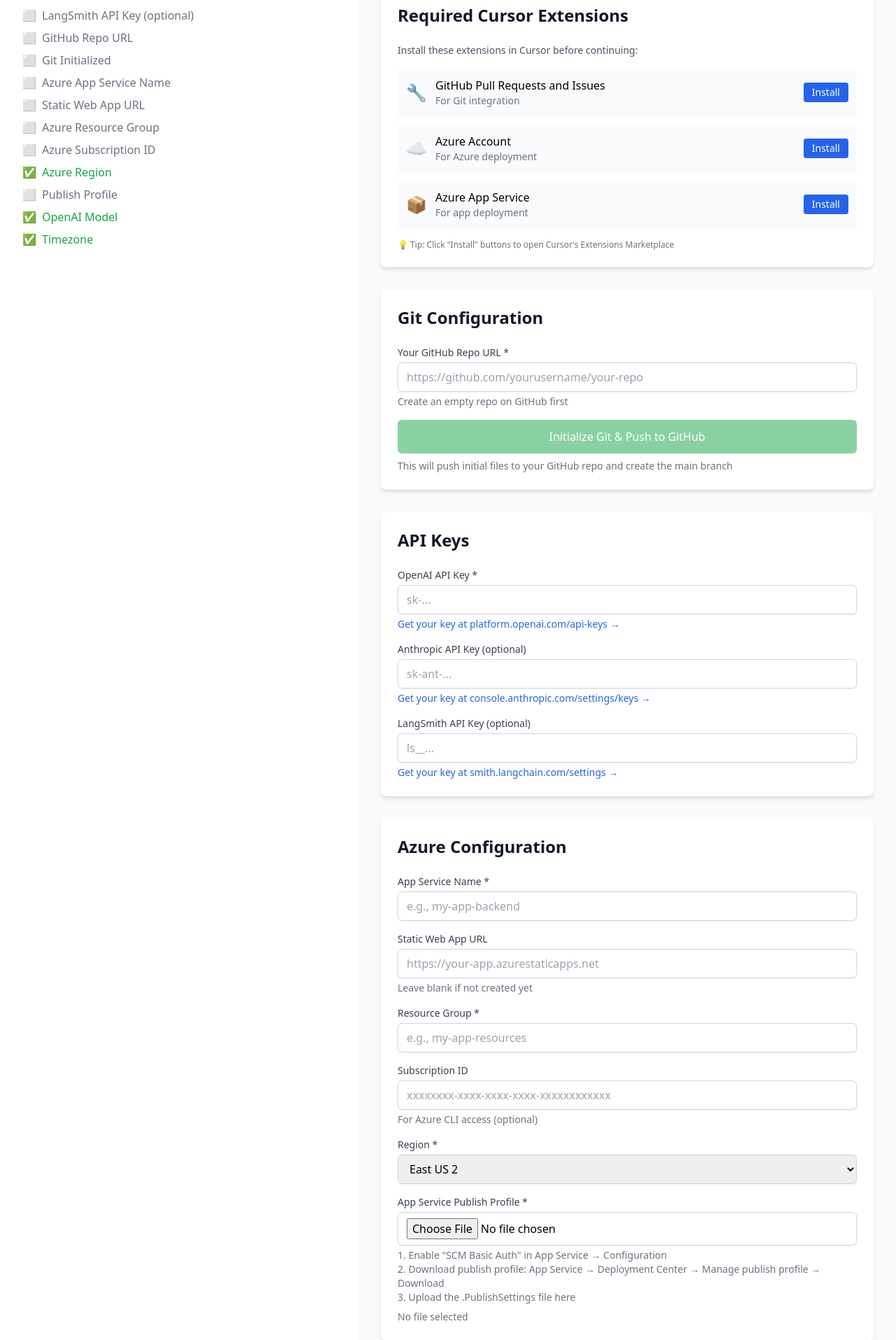
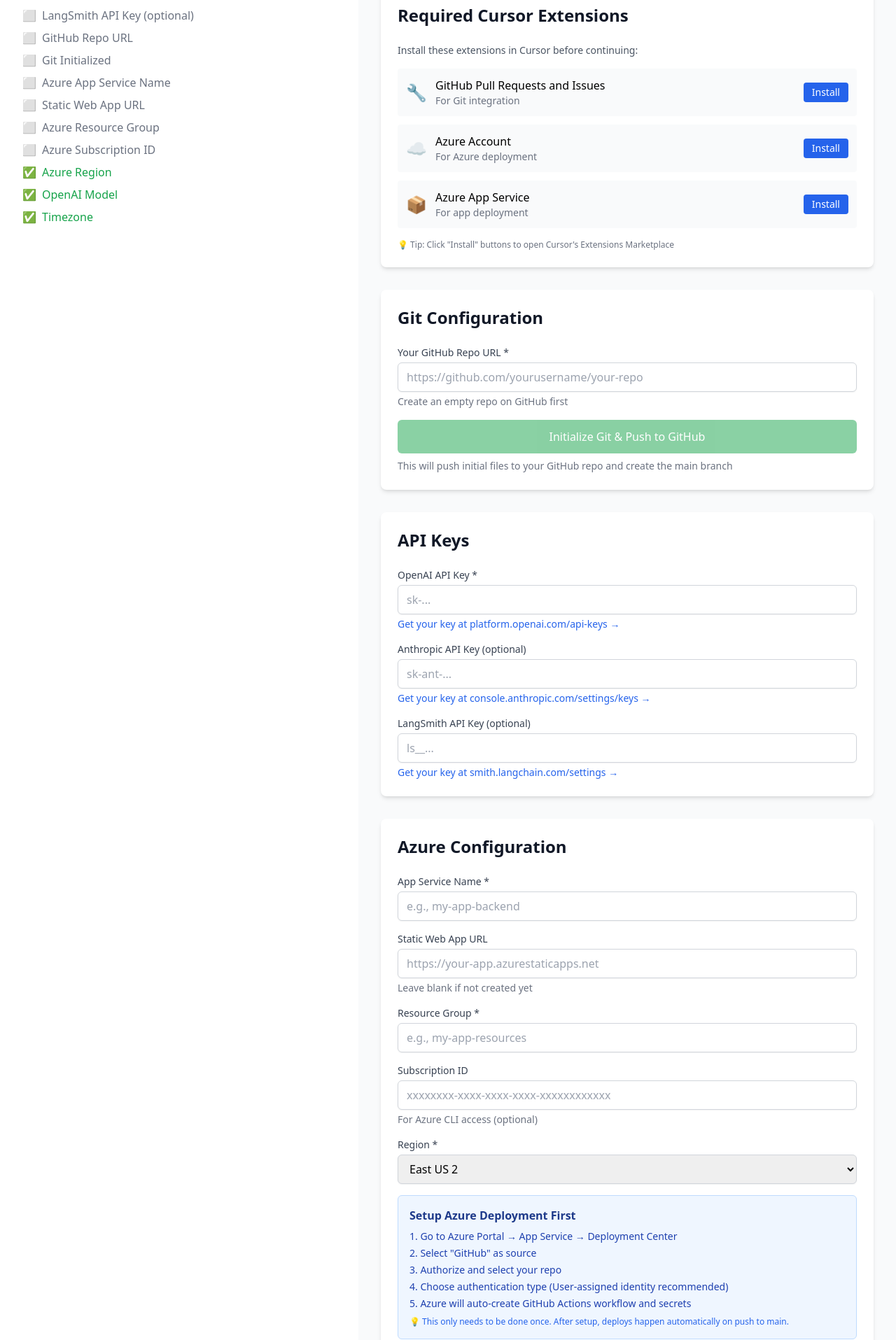
Before and after one commit to amyamyloyd/boot_lang, a Python web app: template templates/setup.html in a window 1280 px wide. Shown: the part 334-2249 px from the top of the page at 70% size. Run offline with Jinja, Linux system fonts and the light colour scheme; the template is opened without the code that fills it, so the values that code supplies are empty; some libraries are stand-ins or nearby versions.

Commit message:
Initial Boot_Lang scaffold setup

```diff
--- a/frontend/public/config.js
+++ /dev/null
@@ -1,5 +0,0 @@
-window.bootLangConfig = {
-  userName: "Amy Lloyd",
-  projectName: "First Repo Setup ",
-  githubUrl: "https://github.com/amyamyloyd/scaff2.git"
-};
--- a/templates/setup.html
+++ b/templates/setup.html
@@ -75,10 +75,6 @@
                     <div id="check-region" class="flex items-center text-gray-500">
                         <span class="mr-2">⬜</span>
                         <span>Azure Region</span>
-                    </div>
-                    <div id="check-publish_profile" class="flex items-center text-gray-500">
-                        <span class="mr-2">⬜</span>
-                        <span>Publish Profile</span>
                     </div>
                     <div id="check-openai_model_preference" class="flex items-center text-gray-500">
                         <span class="mr-2">⬜</span>
@@ -281,17 +277,18 @@
                             </select>
                         </div>
 
-                        <div>
-                            <label for="publish_profile_file" class="block text-sm font-medium text-gray-700">App Service Publish Profile *</label>
-                            <input type="file" id="publish_profile_file" name="publish_profile_file" accept=".PublishSettings,.xml" required
-                                   class="mt-1 block w-full px-3 py-2 border border-gray-300 rounded-md shadow-sm focus:outline-none focus:ring-blue-500 focus:border-blue-500 bg-white">
-                            <input type="hidden" id="publish_profile" name="publish_profile" value="">
-                            <p class="mt-1 text-sm text-gray-500">
-                                1. Enable "SCM Basic Auth" in App Service → Configuration<br>
-                                2. Download publish profile: App Service → Deployment Center → Manage publish profile → Download<br>
-                                3. Upload the .PublishSettings file here
+                        <div class="bg-blue-50 p-4 rounded-md border border-blue-200">
+                            <h4 class="font-semibold text-blue-900 mb-2">Setup Azure Deployment First</h4>
+                            <ol class="text-sm text-blue-800 space-y-1 list-decimal list-inside">
+                                <li>Go to Azure Portal → App Service → Deployment Center</li>
+                                <li>Select "GitHub" as source</li>
+                                <li>Authorize and select your repo</li>
+                                <li>Choose authentication type (User-assigned identity recommended)</li>
+                                <li>Azure will auto-create GitHub Actions workflow and secrets</li>
+                            </ol>
+                            <p class="text-xs text-blue-600 mt-2">
+                                💡 This only needs to be done once. After setup, deploys happen automatically on push to main.
                             </p>
-                            <div id="profile-status" class="mt-2 text-sm text-gray-500">No file selected</div>
                         </div>
                     </div>
                 </div>
@@ -366,7 +363,7 @@
         // Field tracking for progress
         const requiredFields = [
             'user_name', 'project_name', 'github_repo_url', 'openai_api_key',
-            'app_service_name', 'resource_group', 'region', 'publish_profile'
+            'app_service_name', 'resource_group', 'region'
         ];
 
         const optionalFields = [
@@ -409,7 +406,6 @@
                 document.getElementById('resource_group').value = config.azure_settings.resource_group || '';
                 document.getElementById('subscription_id').value = config.azure_settings.subscription_id || '';
                 document.getElementById('region').value = config.azure_settings.region || 'eastus2';
-                document.getElementById('publish_profile').value = config.azure_settings.publish_profile || '';
                 document.getElementById('use_prd_tool').checked = config.preferences.use_prd_tool;
                 document.getElementById('auto_deploy').checked = config.preferences.auto_deploy;
                 document.getElementById('openai_model_preference').value = config.preferences.openai_model_preference || 'gpt-4';
@@ -547,53 +543,6 @@
             }
         });
 
-        // Handle publish profile file upload
-        document.getElementById('publish_profile_file').addEventListener('change', function(e) {
-            const file = e.target.files[0];
-            const statusDiv = document.getElementById('profile-status');
-
-            if (!file) {
-                statusDiv.innerHTML = '<span class="text-gray-500">No file selected</span>';
-                document.getElementById('publish_profile').value = '';
-                updateProgress();
-                return;
-            }
-
-            statusDiv.innerHTML = '<span class="text-blue-600">⏳ Reading file...</span>';
-
-            const reader = new FileReader();
-
-            reader.onload = function(event) {
-                const content = event.target.result;
-                console.log('File loaded, length:', content.length);
-
-                // Store in hidden field
-                const hiddenField = document.getElementById('publish_profile');
-                hiddenField.value = content;
-                console.log('Hidden field set, value length:', hiddenField.value.length);
-
-                // Show success
-                statusDiv.innerHTML = '<span class="text-green-600 font-semibold">✓ Profile loaded: ' + file.name + ' (' + content.length + ' bytes)</span>';
-
-                // Update checklist
-                const check = document.getElementById('check-publish_profile');
-                if (check) {
-                    check.innerHTML = '<span class="mr-2 text-green-600">✅</span><span class="text-green-600">Publish Profile</span>';
-                }
-
-                // Trigger progress update
-                updateProgress();
-            };
-
-            reader.onerror = function() {
-                statusDiv.innerHTML = '<span class="text-red-600">✗ Failed to read file</span>';
-                document.getElementById('publish_profile').value = '';
-                updateProgress();
-            };
-
-            reader.readAsText(file);
-        });
-
         // Listen for input changes
         document.querySelectorAll('input, select').forEach(input => {
             input.addEventListener('input', updateProgress);
@@ -663,7 +612,6 @@
                 resource_group: document.getElementById('resource_group').value || '',
                 subscription_id: document.getElementById('subscription_id').value || '',
                 region: document.getElementById('region').value || 'eastus2',
-                publish_profile: document.getElementById('publish_profile').value || '',
                 use_prd_tool: document.getElementById('use_prd_tool').checked,
                 auto_deploy: document.getElementById('auto_deploy').checked,
                 openai_model_preference: document.getElementById('openai_model_preference').value || 'gpt-4',
@@ -672,7 +620,6 @@
 
             // Debug: log what we're sending
             console.log('Submitting data:', data);
-            console.log('Publish profile length:', data.publish_profile ? data.publish_profile.length : 0);
 
             // Disable button
             const submitBtn = document.getElementById('complete-setup-btn');
--- a/user_config.json
+++ b/user_config.json
@@ -1,6 +1,6 @@
 {
-  "setup_complete": true,
-  "git_initialized": true,
+  "setup_complete": false,
+  "git_initialized": false,
   "user_identity": {
     "user_name": "Amy Lloyd",
     "project_name": "First Repo Setup "
```
Also changed, not shown: boot_files/scaffolding_prep.md (+8 -7 lines), setup_server.py (+3 -5 lines), .github/workflows/deploy.yml, 3 other files.
